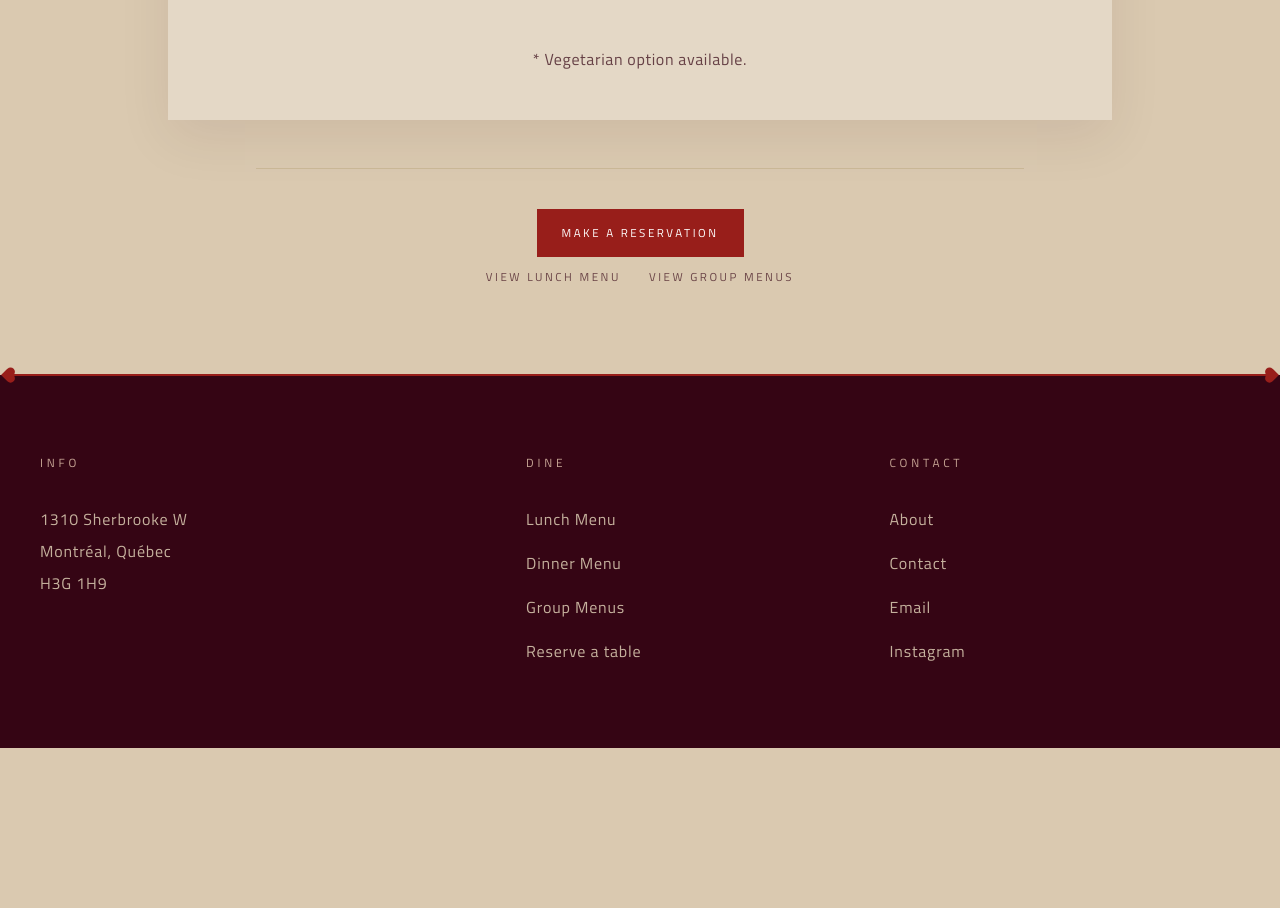
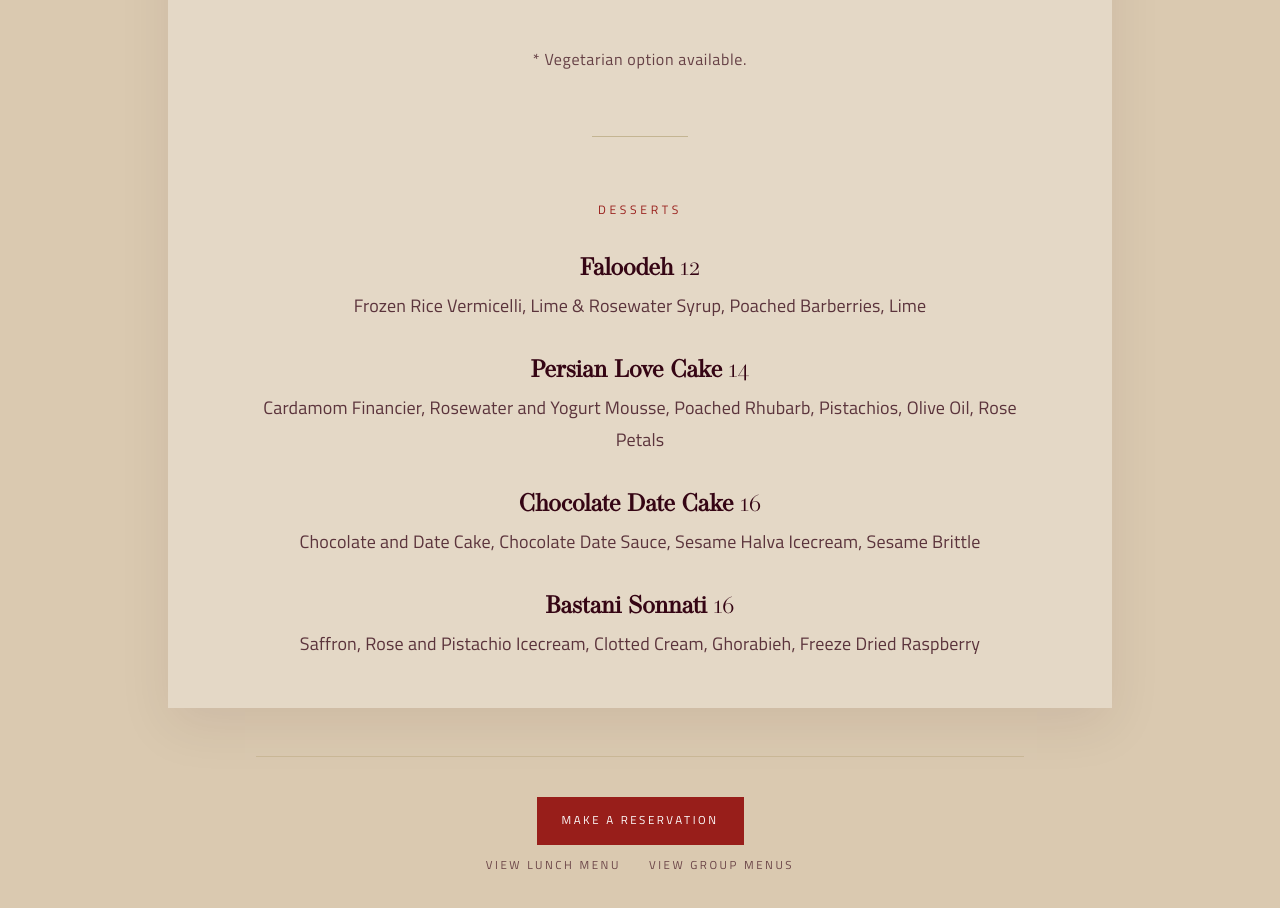
Before and after one commit to BOUS-Persian-Cuisine/website, a Next.js app: page /menu in a window 1280 px wide. Shown: the part 2660-3568 px from the top of the page. Before the commit the page ends 3408 px from the top, so only its background shows below. Built offline with nearby package versions, Linux system fonts and the light colour scheme.

Commit message:
feat(menu): add dinner desserts

```diff
--- a/src/pages/menu.tsx
+++ b/src/pages/menu.tsx
@@ -20,6 +20,8 @@ type MenuCopy = {
   reserveLabel: string;
   note: string;
   groups: MenuItem[][];
+  dessertTitle: string;
+  desserts: MenuItem[];
 };
 
 const menuCopy: Record<Language, MenuCopy> = {
@@ -133,6 +135,33 @@ const menuCopy: Record<Language, MenuCopy> = {
         },
       ],
     ],
+    dessertTitle: "Desserts",
+    desserts: [
+      {
+        name: "Faloodeh",
+        price: "12",
+        description:
+          "Frozen Rice Vermicelli, Lime & Rosewater Syrup, Poached Barberries, Lime",
+      },
+      {
+        name: "Persian Love Cake",
+        price: "14",
+        description:
+          "Cardamom Financier, Rosewater and Yogurt Mousse, Poached Rhubarb, Pistachios, Olive Oil, Rose Petals",
+      },
+      {
+        name: "Chocolate Date Cake",
+        price: "16",
+        description:
+          "Chocolate and Date Cake, Chocolate Date Sauce, Sesame Halva Icecream, Sesame Brittle",
+      },
+      {
+        name: "Bastani Sonnati",
+        price: "16",
+        description:
+          "Saffron, Rose and Pistachio Icecream, Clotted Cream, Ghorabieh, Freeze Dried Raspberry",
+      },
+    ],
   },
   fr: {
     pageTitle: "Menu du soir - BOUS Cuisine perse",
@@ -244,6 +273,33 @@ const menuCopy: Record<Language, MenuCopy> = {
         },
       ],
     ],
+    dessertTitle: "Desserts",
+    desserts: [
+      {
+        name: "Faloodeh",
+        price: "12",
+        description:
+          "Vermicelles de riz glacés, sirop à la lime et à l'eau de rose, épine-vinettes pochées, lime",
+      },
+      {
+        name: "Gâteau d'amour persan",
+        price: "14",
+        description:
+          "Financier à la cardamome, mousse au yogourt et à l'eau de rose, rhubarbe pochée, pistaches, huile d'olive, pétales de rose",
+      },
+      {
+        name: "Gâteau au chocolat et aux dattes",
+        price: "16",
+        description:
+          "Gâteau au chocolat et aux dattes, sauce chocolat-dattes, crème glacée au halva de sésame, croquant au sésame",
+      },
+      {
+        name: "Bastani Sonnati",
+        price: "16",
+        description:
+          "Crème glacée au safran, à la rose et à la pistache, crème caillée, ghorabieh, framboises lyophilisées",
+      },
+    ],
   },
 };
 
@@ -330,6 +386,24 @@ export default function Menu() {
               <p className="mt-16 text-sm tracking-[0.04em] text-foreground/72 sm:mt-20 sm:text-base">
                 {copy.note}
               </p>
+
+              <div
+                className="mx-auto my-12 h-px w-24 bg-bous-gold/55 sm:my-16"
+                aria-hidden
+              />
+              <section>
+                <h2 className="text-[0.76rem] uppercase tracking-[0.3em] text-bous-red">
+                  {copy.dessertTitle}
+                </h2>
+                <ol className="mt-8 space-y-7 sm:space-y-8">
+                  {copy.desserts.map((item) => (
+                    <MenuItemRow
+                      key={`${item.name}-${item.price ?? "none"}`}
+                      item={item}
+                    />
+                  ))}
+                </ol>
+              </section>
             </div>
 
             <div className="mx-auto mt-10 flex max-w-3xl flex-col items-center justify-center gap-3 border-t border-bous-gold/35 pt-10 sm:mt-12">
```
Also changed, not shown: 2 other files (tests, documents, lock files or other folders).
